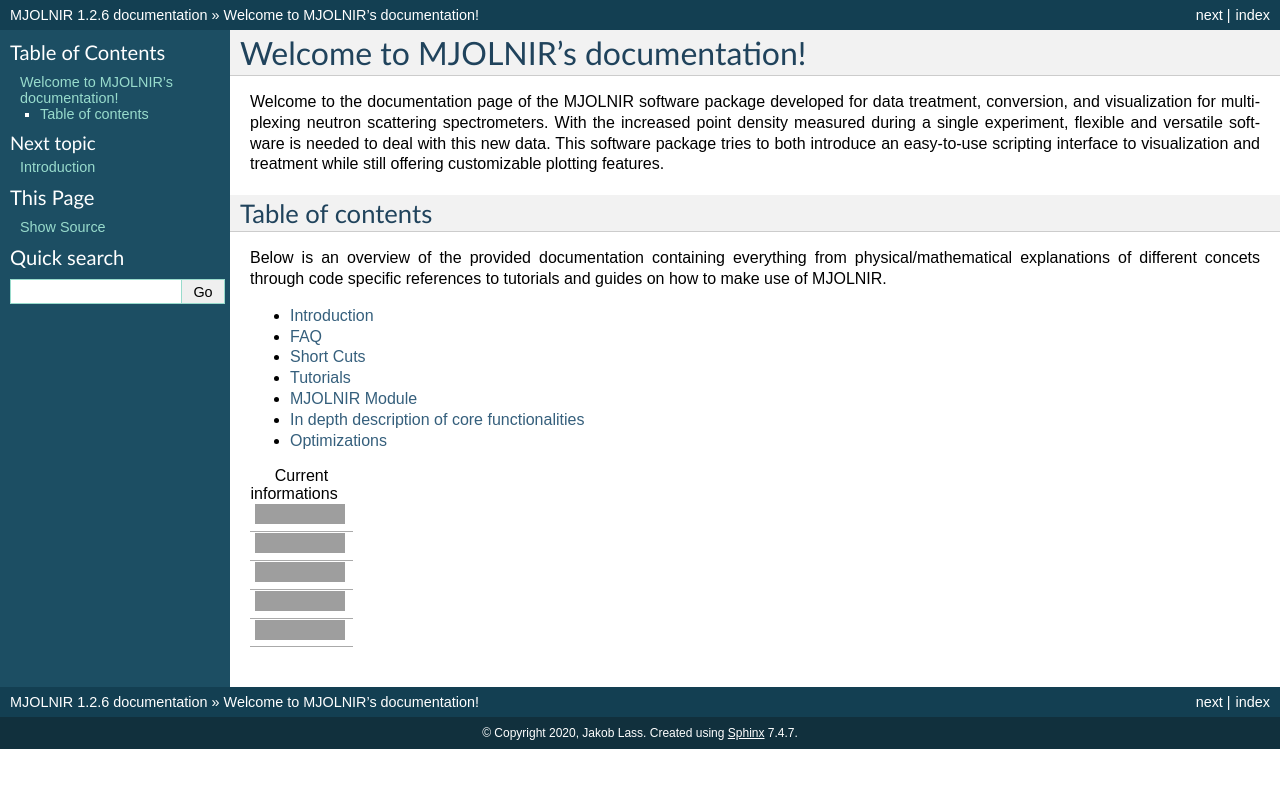
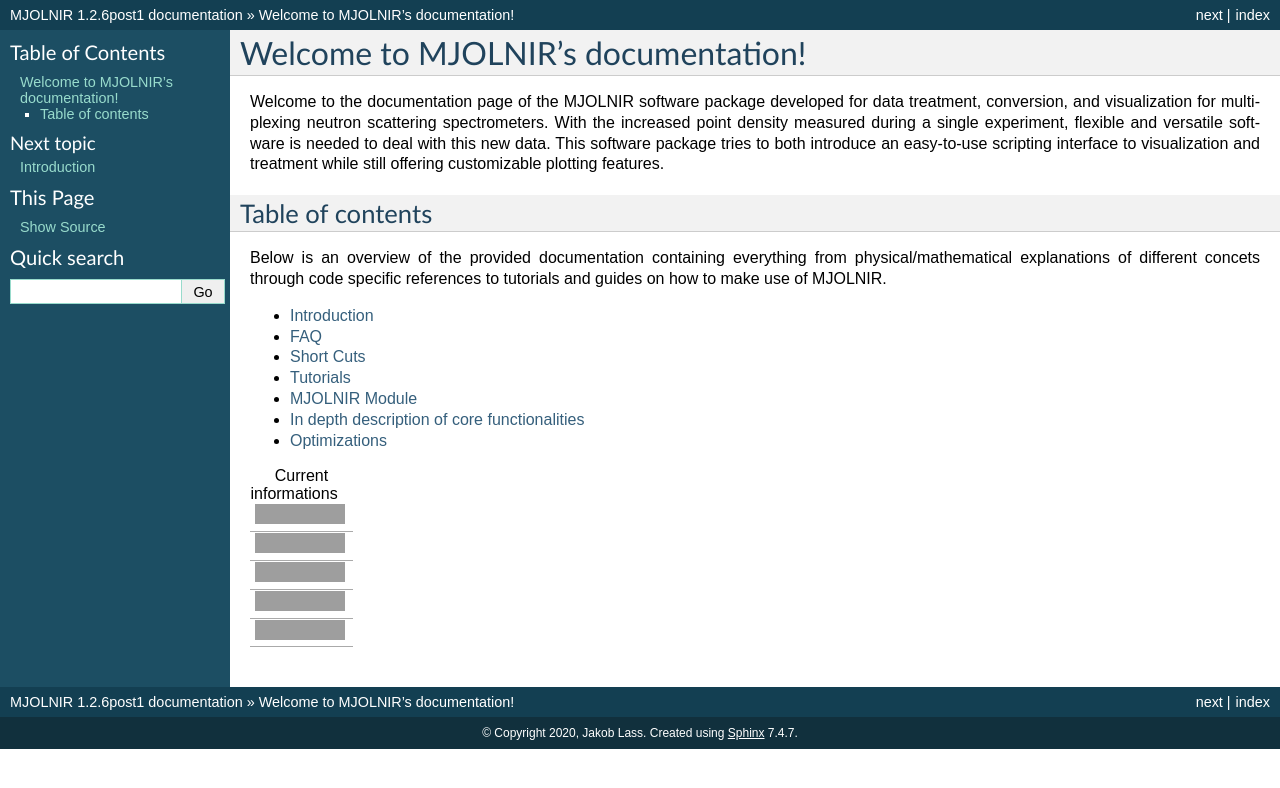
Before and after one commit to MJOLNIRPackage/MJOLNIR, a Sphinx documentation site: the page built from docs/index.rst, in a window 1280 px wide, cut to the strip 0-788 px from the top of the page. Built offline with Sphinx 7.4.7, drawn with Linux system fonts in a browser that asks for light colours; grey boxes are pictures that could not be loaded.

Commit message:
Update version to post1

```diff
--- a/MJOLNIR/__init__.py
+++ b/MJOLNIR/__init__.py
@@ -8,7 +8,7 @@ MJOLNIR Module
 import sys,os
 sys.path.append('.')
 
-__version__ = '1.2.6'
+__version__ = '1.2.6post1'
 __author__ = 'Jakob Lass'
 
 __multiFLEXXNormalization__ = os.path.join(os.path.dirname(__file__),'CalibrationMultiFLEXX.csv')
--- a/docs/conf.py
+++ b/docs/conf.py
@@ -31,9 +31,9 @@ copyright = u'2020, Jakob Lass'
 author = u'Jakob Lass'
 
 # The short X.Y version
-version = u'1.2.6'
+version = u'1.2.6post1'
 # The full version, including alpha/beta/rc tags
-release = u'1.2.6'
+release = u'1.2.6post1'
 
 
 
--- a/setup.py
+++ b/setup.py
@@ -19,7 +19,7 @@ pythonPath =  os.path.relpath(os.path.join(installFolder,'MJOLNIR'),sys.base_pre
 
 setup(
     name='MJOLNIR',
-    version='1.2.6',
+    version='1.2.6post1',
     description=('Neutron Scattering software suite.'),
     long_description=long_description,
     author='Jakob Lass',
```
